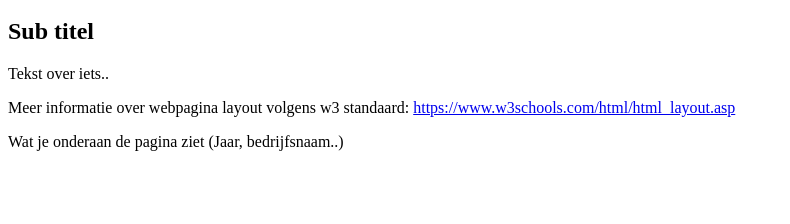
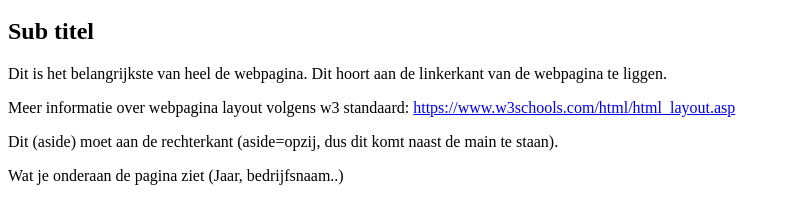
Before and after one commit to OmegaMaxy/ayub-html, a plain HTML site: page index.html in a window 1280 px wide. Shown: the part 136-360 px from the top of the page, without its empty margins (0-790 px from the left). Drawn offline with Linux system fonts and the light colour scheme.

Commit message:
Update index.html

```diff
--- a/index.html
+++ b/index.html
@@ -20,12 +20,12 @@
     <main>
         <article>
             <h2>Sub titel</h2>
-            <p>Tekst over iets..</p>
+            <p>Dit is het belangrijkste van heel de webpagina. Dit hoort aan de linkerkant van de webpagina te liggen.</p>
             <p>Meer informatie over webpagina layout volgens w3 standaard: <a href="https://www.w3schools.com/html/html_layout.asp" target="_blank">https://www.w3schools.com/html/html_layout.asp</a></p>
         </article>
     </main>
     <aside>
-        <p></p>
+        <p>Dit (aside) moet aan de rechterkant (aside=opzij, dus dit komt naast de main te staan).</p>
     </aside>
     <footer>
         Wat je onderaan de pagina ziet (Jaar, bedrijfsnaam..)
```
